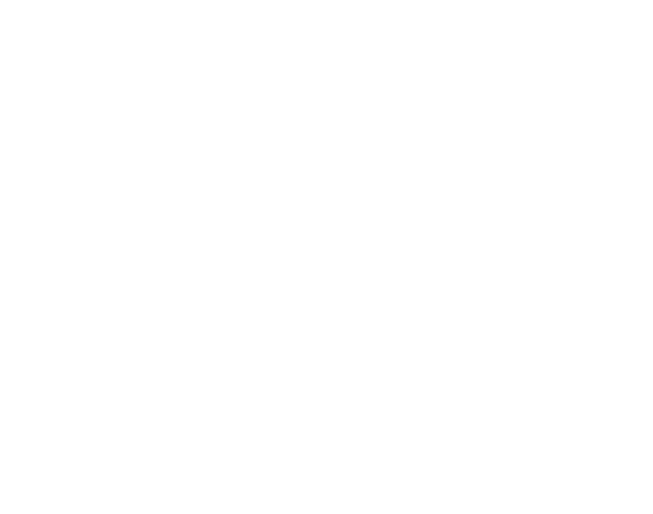
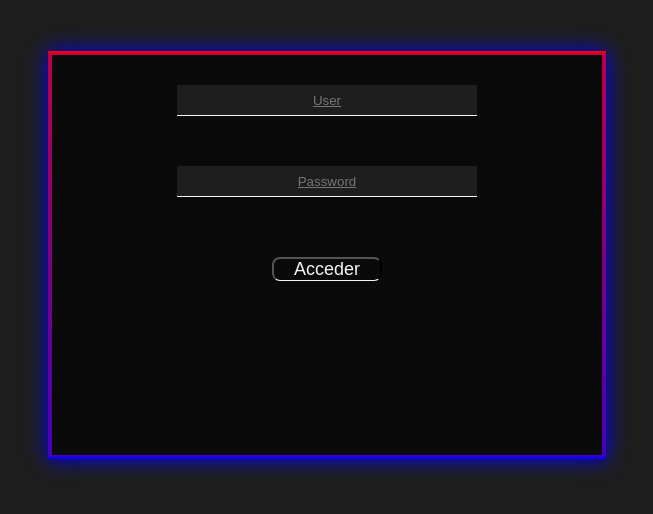
Before and after one commit to jared0192galicia/web-login, a plain HTML site: page index.html in a window 1280 px wide. Shown: the whole page, without its empty margins (313-966 px from the left). Drawn offline with Linux system fonts and the light colour scheme.

Commit message:
Main finalizado

```diff
--- a/index.html
+++ b/index.html
@@ -1,12 +1,23 @@
 <!DOCTYPE html>
-<html lang="en">
+<html lang="es">
 <head>
     <meta charset="UTF-8">
     <meta http-equiv="X-UA-Compatible" content="IE=edge">
     <meta name="viewport" content="width=device-width, initial-scale=1.0">
+    <link rel="stylesheet" href="./style.css">
+    <script src="https://kit.fontawesome.com/c2ab0265f5.js" crossorigin="anonymous"></script>
     <title>Document</title>
 </head>
 <body>
-
+    <div class="conteiner">
+        <div class="main">
+            <form action="">
+                <input type="text" class="item" placeholder="User">
+                <input type="text" class="item" placeholder="Password">
+                <button class="send">Acceder</button>
+            </form>
+        </div>
+    </div>
+    <script src="./script.js"></script>
 </body>
 </html>
--- a/style.css
+++ b/style.css
@@ -1,7 +1,77 @@
+:root{
+    --bk-color-gen: rgb(30, 30, 30);
+    --bk-color-container: rgba(30, 130, 230, 255);
+    --white: whitesmoke;
+    --black: rgb(10, 10, 10);;
+}
 * {
     margin: 0;
     padding: 0;
+    background-color: var(--bk-color-gen);
 }
 html {
     font-size: 62.5%;
 }
+.conteiner{
+    display: flex;
+    /* align-items: center; */
+    border: 4px solid transparent;
+    border-image: -webkit-linear-gradient(red, blue) 110;
+    box-shadow: 0 0 20px blue;
+    background-color: rgb(10, 10, 10);
+    width: 550px;
+    height: 400px;
+    margin: 4% auto 0;
+    transition: 1s all;
+}
+.conteiner:hover {
+    box-shadow: 0 0 40px purple;
+}
+.main {
+    display: flex;
+    align-items: center;
+    margin: auto;
+    margin-bottom: 40%;
+}
+.main form {
+    background-color: var(--black);
+    display: inline-block;
+    /* align-items: center; */
+}
+.item {
+    color: var(--white);
+    text-align: center;
+    width: 30rem;
+    height: 3rem;
+    margin: 0 calc(50% - 150px);
+    margin-top: 3rem;
+    border: none;
+    border-bottom: 1px solid var(--white);
+}
+.item:nth-child(2){
+    margin-top: 5rem;
+}
+.item::-moz-focus-outer {
+    border: none;
+}
+.item::placeholder {
+    text-align: center;
+    text-decoration: underline;
+}
+.send {
+    font-size: 1.8rem;
+    background-color: var(--black);
+    padding: 0 2rem;
+    border-radius: 8px;
+    margin-top: 6rem;
+    display: block;
+    color: var(--white);
+    border-bottom: 1px solid var(--white);
+    cursor: pointer;
+    transition: 1s all;
+}
+.send:hover {
+    box-shadow: 0 0 20px rgba(37, 218, 191, 0.825), inset 0 0 14px rgba(37, 218, 191, 0.825);
+    transform: scale(1.1);
+    color: white;
+}
```
